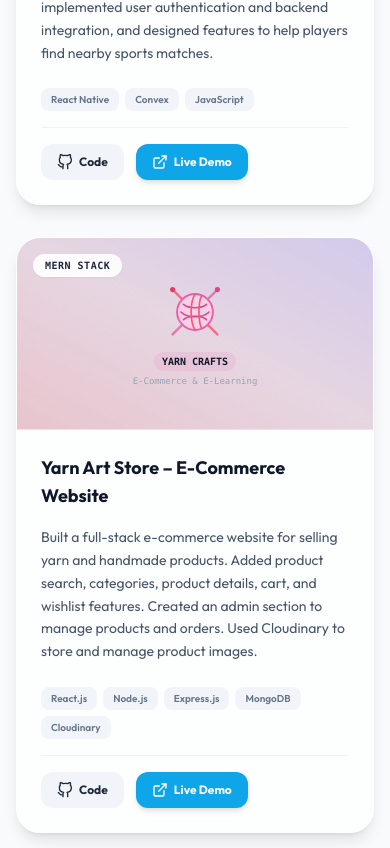
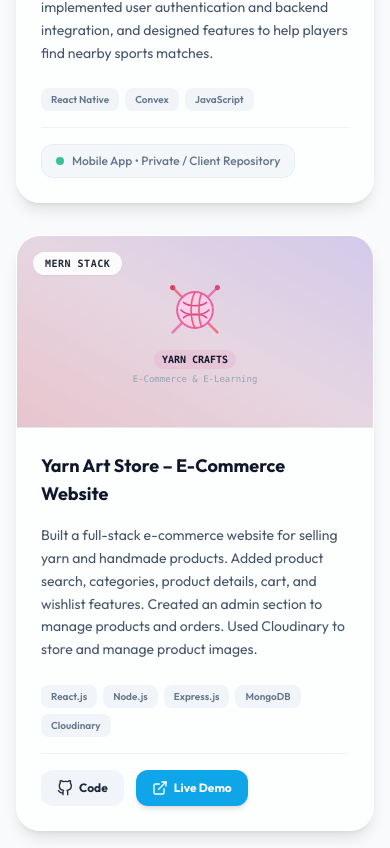
Before and after one commit to RiyaDwivedi12/Riya-s-portfolio, a React (Vite) app: page / in a window 390 px wide. Shown: the part 5596-6444 px from the top of the page. Built offline with nearby package versions, Linux system fonts and the light colour scheme.

Commit message:
Enhance project card for mobile apps without public links

```diff
--- a/src/components/Projects.jsx
+++ b/src/components/Projects.jsx
@@ -5,7 +5,20 @@ import { FaApple, FaStickyNote, FaFutbol } from 'react-icons/fa';
 import { portfolioData } from '../data/portfolioData';
 
 // Map project IDs to custom illustrative SVG graphics for premium visual feel
-const ProjectVisual = ({ id }) => {
+const ProjectVisual = ({ project, id }) => {
+  if (project?.image) {
+    return (
+      <div className="w-full h-full relative overflow-hidden bg-slate-900/40 flex items-center justify-center">
+        <img
+          src={project.image}
+          alt={project.title}
+          className="w-full h-full object-cover object-center transition-transform duration-500 group-hover:scale-105"
+        />
+        <div className="absolute inset-0 bg-gradient-to-t from-slate-950/50 via-transparent to-transparent pointer-events-none" />
+      </div>
+    );
+  }
+
   if (id === 'yarn-art-store') {
     return (
       <div className="w-full h-full bg-gradient-to-tr from-rose-500/20 via-pink-500/10 to-violet-500/20 flex flex-col items-center justify-center relative p-6">
@@ -185,7 +198,7 @@ export default function Projects() {
               >
                 {/* Visual Top Area */}
                 <div className="h-48 overflow-hidden relative border-b border-slate-200/50 dark:border-slate-800/80 bg-slate-900/10">
-                  <ProjectVisual id={project.id} />
+                  <ProjectVisual project={project} id={project.id} />
 
                   {/* Category tag */}
                   <span className="absolute top-4 left-4 text-[10px] font-mono font-bold uppercase tracking-wider bg-white/90 dark:bg-slate-900/90 text-slate-800 dark:text-white px-3 py-1 rounded-full shadow-sm">
@@ -216,7 +229,8 @@ export default function Projects() {
                   </div>
 
                   {/* Call-to-actions */}
-                  <div className="flex items-center gap-3 pt-4 border-t border-slate-200/50 dark:border-slate-800/80">
+                  <div className="flex items-center flex-wrap gap-3 pt-4 border-t border-slate-200/50 dark:border-slate-800/80">
+                    {project.github && (
                       <a
                         href={project.github}
                         target="_blank"
@@ -225,7 +239,9 @@ export default function Projects() {
                       >
                         <FiGithub className="w-4 h-4" /> Code
                       </a>
+                    )}
 
+                    {project.live && (
                       <a
                         href={project.live}
                         target="_blank"
@@ -234,6 +250,14 @@ export default function Projects() {
                       >
                         <FiExternalLink className="w-4 h-4" /> Live Demo
                       </a>
+                    )}
+
+                    {!project.github && !project.live && (
+                      <div className="flex items-center space-x-2 text-xs font-medium text-slate-500 dark:text-slate-400 bg-slate-100/80 dark:bg-slate-800/50 px-3.5 py-2 rounded-xl border border-slate-200/50 dark:border-slate-700/50">
+                        <span className="w-2 h-2 rounded-full bg-emerald-500 animate-pulse" />
+                        <span>Mobile App • Private / Client Repository</span>
+                      </div>
+                    )}
                   </div>
                 </div>
               </motion.article>
```
Lines whose indentation alone changed are shown as unchanged.
